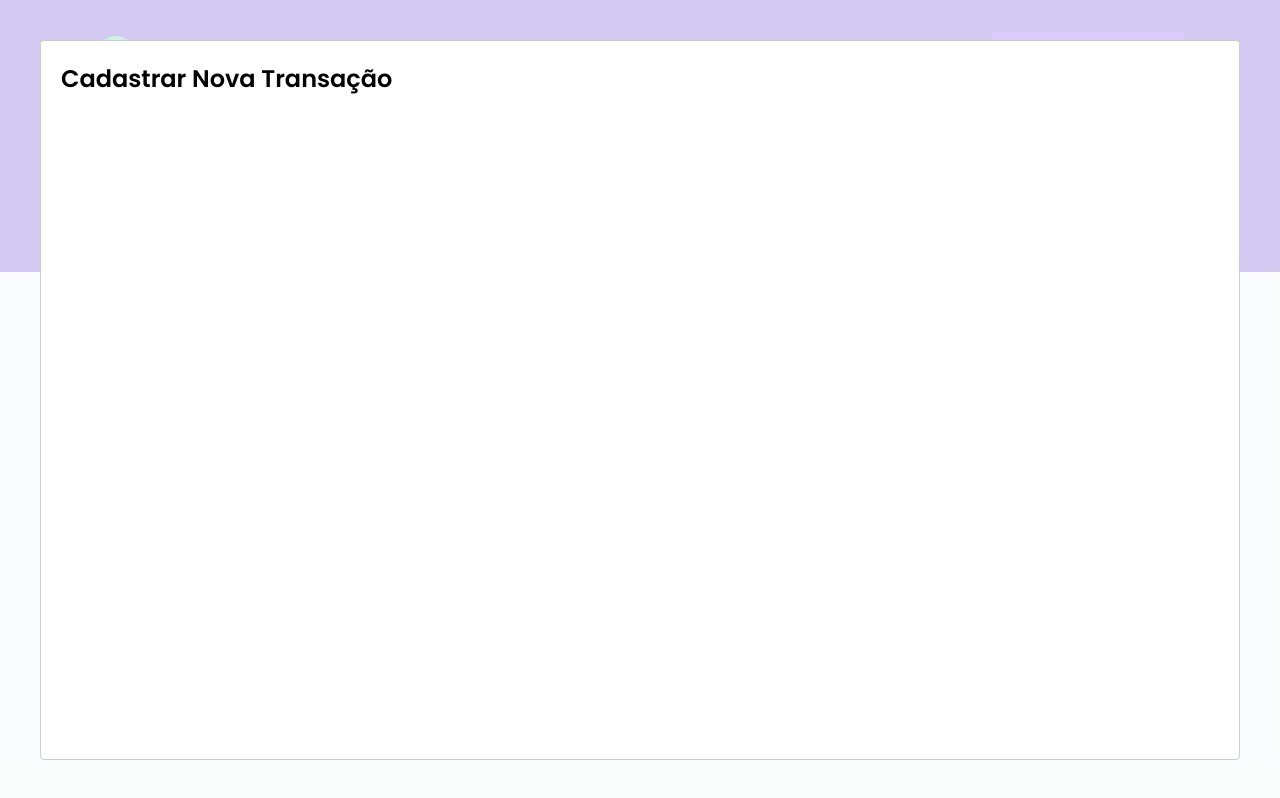
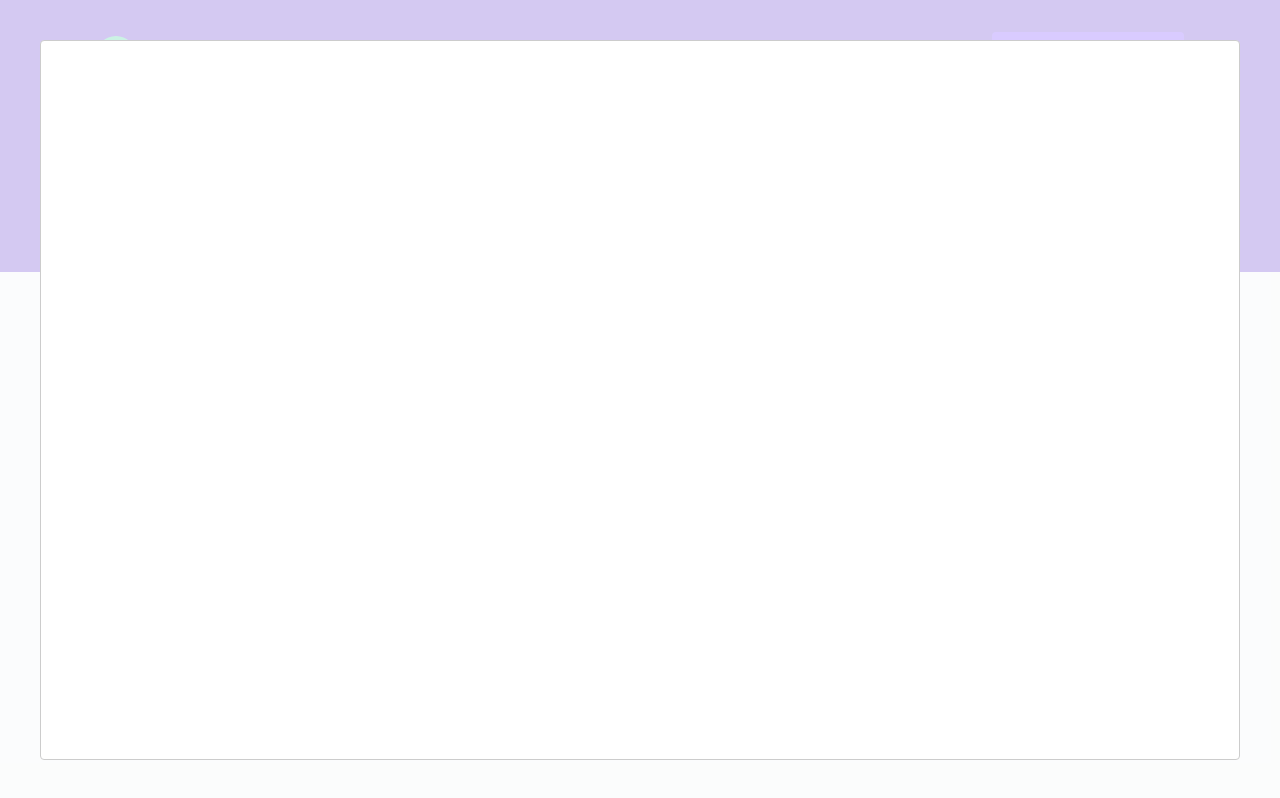
Before and after one commit to josileudo/DT.Money, a React (Create React App) app: page / in a window 1280 px wide. Both pictures are taken after a click on the button "Nova transação". Built offline with nearby package versions, Linux system fonts and the light colour scheme; no server answers; what miragejs would draw is missing.

Commit message:
create component: NewTransactionModal

```diff
--- a/src/App.tsx
+++ b/src/App.tsx
@@ -3,6 +3,7 @@ import { Dashboard } from "./Components/Dashboard";
 import { Header } from "./Components/Header";
 import Modal from "react-modal"
 import { GlobalStyle } from "./styles/global";
+import { NewTransactionModal } from "./Components/NewTransactionModal";
 
 Modal.setAppElement('#root') // Ele passa o modal por cima da página
 
@@ -20,13 +21,10 @@ export function App() {
   return (
     <>
       <Header onOpenNewTransactionModal = {handleOpenNewTransactionModal}/>
-      <Modal
-        isOpen={isNewTransactionModalOpen}
-        onRequestClose={handleCloseNewTransactionModal}
-      >
-        <h2>Cadastrar Nova Transação</h2>
-      </Modal>
       <Dashboard />
+      <NewTransactionModal
+        isOpen = {isNewTransactionModalOpen}
+        onRequestClose = {handleCloseNewTransactionModal}/>
       <GlobalStyle />
     </>
   );
--- /dev/null
+++ b/src/Components/NewTransactionModal/index.tsx
@@ -0,0 +1,17 @@
+import Modal from "react-modal"
+import {Container} from './styles'
+
+interface NewTransactionModalProps {
+  isOpen: boolean;
+  onRequestClose: () => void;
+}
+
+export function NewTransactionModal({isOpen, onRequestClose}: NewTransactionModalProps) {
+  return (
+    <Modal
+      isOpen={isOpen}
+      onRequestClose={onRequestClose}
+    >
+    </Modal>
+  )
+}
--- /dev/null
+++ b/src/Components/NewTransactionModal/styles.ts
@@ -0,0 +1,5 @@
+import styled from "styled-components"
+
+export const Container = styled.div`
+  color: #000;
+`
```
